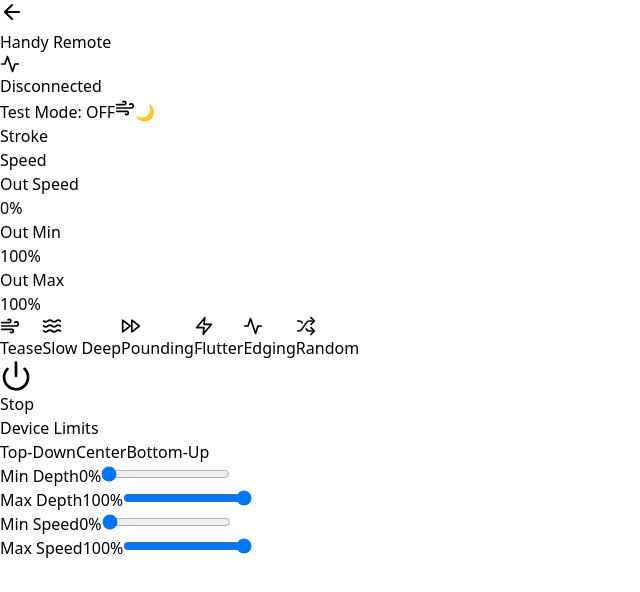
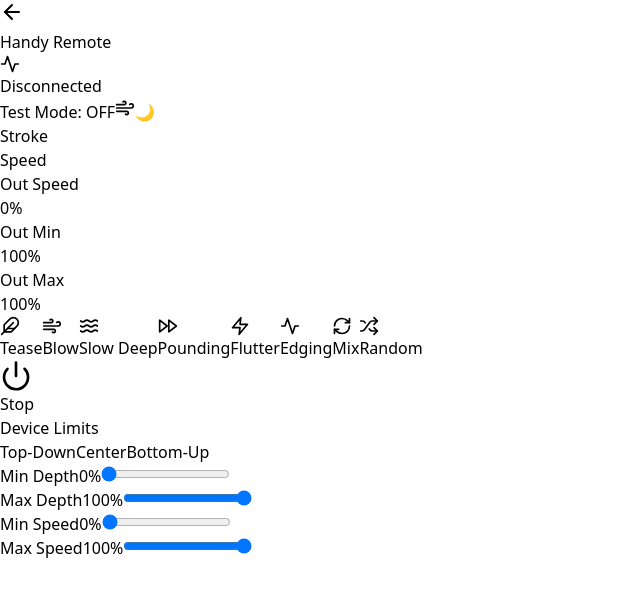
Before and after one commit to ZebedeFun/HandyHub, a React (Vite) app in the folder frontend/: page /remote in a window 1280 px wide. Shown: the top 592 px of the page, without its empty margins (0-640 px from the left). Built offline with nearby package versions, Linux system fonts and the light colour scheme; no server answers.

Commit message:
added Blow and Mix modes.

```diff
--- a/frontend/src/components/remote/HandyRemote.jsx
+++ b/frontend/src/components/remote/HandyRemote.jsx
@@ -1,5 +1,5 @@
 import React, { useState, useEffect, useRef } from 'react';
-import { ArrowLeft, Activity, Power, Zap, Wind, FastForward, Waves, Shuffle } from 'lucide-react';
+import { ArrowLeft, Activity, Power, Zap, Wind, FastForward, Waves, Shuffle, Feather, RefreshCw } from 'lucide-react';
 import { useNavigate } from 'react-router-dom';
 import { checkStatus, setSpeed as apiSetSpeed, setStrokeZone as apiSetStrokeZone } from '../../services/handyService';
 import XYPad from './XYPad';
@@ -124,6 +124,12 @@
     }
   };
 
+  // Keep a ref to the latest sendToDevice function to avoid stale closures in setIntervals
+  const sendToDeviceRef = useRef(sendToDevice);
+  useEffect(() => {
+    sendToDeviceRef.current = sendToDevice;
+  });
+
   const handleXYChange = (newSpeed, newStroke) => {
     stopRhythm(); // Manual override stops presets
     sendToDevice(newSpeed, newStroke);
@@ -143,12 +149,27 @@
   };
 
   // --- Presets ---
-  const presetTease = () => { stopRhythm(); setActivePreset('tease'); sendToDevice(30, 20); };
-  const presetSlowDeep = () => { stopRhythm(); setActivePreset('slowdeep'); sendToDevice(15, 100); };
-  const presetPounding = () => { stopRhythm(); setActivePreset('pounding'); sendToDevice(80, 100); };
-  const presetVibrate = () => { stopRhythm(); setActivePreset('vibrate'); sendToDevice(100, 5); };
+  const presetTease = () => { stopRhythm(); setActivePreset('tease'); sendToDeviceRef.current(30, 20); };
+  const presetBlow = () => { stopRhythm(); setActivePreset('blow'); setAnchor('top'); sendToDeviceRef.current(30, 50); };
+  const presetSlowDeep = () => { stopRhythm(); setActivePreset('slowdeep'); sendToDeviceRef.current(15, 100); };
+  const presetPounding = () => { stopRhythm(); setActivePreset('pounding'); sendToDeviceRef.current(80, 100); };
+  const presetVibrate = () => { stopRhythm(); setActivePreset('vibrate'); sendToDeviceRef.current(100, 5); };
 
-  // --- Rhythmic Pattern (Edging Loop) ---
+  // --- Rhythmic Patterns ---
+  const presetMix = () => {
+    stopRhythm();
+    setActivePreset('mix');
+
+    let isDeep = true;
+    const mixSpeed = 40;
+    sendToDeviceRef.current(mixSpeed, 100); // Start deep
+
+    rhythmInterval.current = setInterval(() => {
+      isDeep = !isDeep;
+      sendToDeviceRef.current(mixSpeed, isDeep ? 100 : 30);
+    }, 5000); // 5 seconds is roughly 5 strokes at 40% speed
+  };
+
   const presetEdging = () => {
     stopRhythm();
     setActivePreset('edging');
@@ -163,7 +184,7 @@
       const currentPadStroke = Math.round(20 + strokeMultiplier * 80);
       const padSpeedOut = 30;
 
-      sendToDevice(padSpeedOut, currentPadStroke);
+      sendToDeviceRef.current(padSpeedOut, currentPadStroke);
     }, 500);
   };
 
@@ -211,7 +232,7 @@
 
         const newX = startX + (targetX - startX) * ease;
         const newY = startY + (targetY - startY) * ease;
-        sendToDevice(newX, newY);
+        sendToDeviceRef.current(newX, newY);
       } else if (state === 'HOLDING') {
         // Just wait until the hold duration expires, then pick a new target
         if (now - stateStartTime >= holdDurationMs) {
@@ -292,10 +313,14 @@
         </div>
 
         {/* Presets Grid */}
-        <div className="grid grid-cols-3 sm:grid-cols-6 gap-2 mb-4">
+        <div className="grid grid-cols-4 gap-2 mb-4">
           <button onClick={presetTease} className={`p-3 rounded-xl flex flex-col items-center justify-center gap-1 transition-colors border ${activePreset === 'tease' ? 'bg-blue-100 dark:bg-blue-900 border-blue-500' : 'bg-white dark:bg-gray-800 border-gray-200 dark:border-gray-700 hover:bg-gray-50 dark:hover:bg-gray-750'}`}>
-            <Wind size={20} className="text-blue-500" />
+            <Feather size={20} className="text-blue-500" />
             <span className="text-[10px] font-bold text-gray-700 dark:text-gray-300">Tease</span>
+          </button>
+          <button onClick={presetBlow} className={`p-3 rounded-xl flex flex-col items-center justify-center gap-1 transition-colors border ${activePreset === 'blow' ? 'bg-cyan-100 dark:bg-cyan-900 border-cyan-500' : 'bg-white dark:bg-gray-800 border-gray-200 dark:border-gray-700 hover:bg-gray-50 dark:hover:bg-gray-750'}`}>
+            <Wind size={20} className="text-cyan-500" />
+            <span className="text-[10px] font-bold text-gray-700 dark:text-gray-300">Blow</span>
           </button>
           <button onClick={presetSlowDeep} className={`p-3 rounded-xl flex flex-col items-center justify-center gap-1 transition-colors border ${activePreset === 'slowdeep' ? 'bg-indigo-100 dark:bg-indigo-900 border-indigo-500' : 'bg-white dark:bg-gray-800 border-gray-200 dark:border-gray-700 hover:bg-gray-50 dark:hover:bg-gray-750'}`}>
             <Waves size={20} className="text-indigo-500" />
@@ -312,6 +337,10 @@
           <button onClick={presetEdging} className={`p-3 rounded-xl flex flex-col items-center justify-center gap-1 transition-colors border ${activePreset === 'edging' ? 'bg-emerald-100 dark:bg-emerald-900 border-emerald-500' : 'bg-white dark:bg-gray-800 border-gray-200 dark:border-gray-700 hover:bg-gray-50 dark:hover:bg-gray-750'}`}>
             <Activity size={20} className="text-emerald-500" />
             <span className="text-[10px] font-bold text-gray-700 dark:text-gray-300">Edging</span>
+          </button>
+          <button onClick={presetMix} className={`p-3 rounded-xl flex flex-col items-center justify-center gap-1 transition-colors border ${activePreset === 'mix' ? 'bg-teal-100 dark:bg-teal-900 border-teal-500' : 'bg-white dark:bg-gray-800 border-gray-200 dark:border-gray-700 hover:bg-gray-50 dark:hover:bg-gray-750'}`}>
+            <RefreshCw size={20} className="text-teal-500" />
+            <span className="text-[10px] font-bold text-gray-700 dark:text-gray-300">Mix</span>
           </button>
           <button onClick={presetRandom} className={`p-3 rounded-xl flex flex-col items-center justify-center gap-1 transition-colors border ${activePreset === 'random' ? 'bg-amber-100 dark:bg-amber-900 border-amber-500' : 'bg-white dark:bg-gray-800 border-gray-200 dark:border-gray-700 hover:bg-gray-50 dark:hover:bg-gray-750'}`}>
             <Shuffle size={20} className="text-amber-500" />
```
